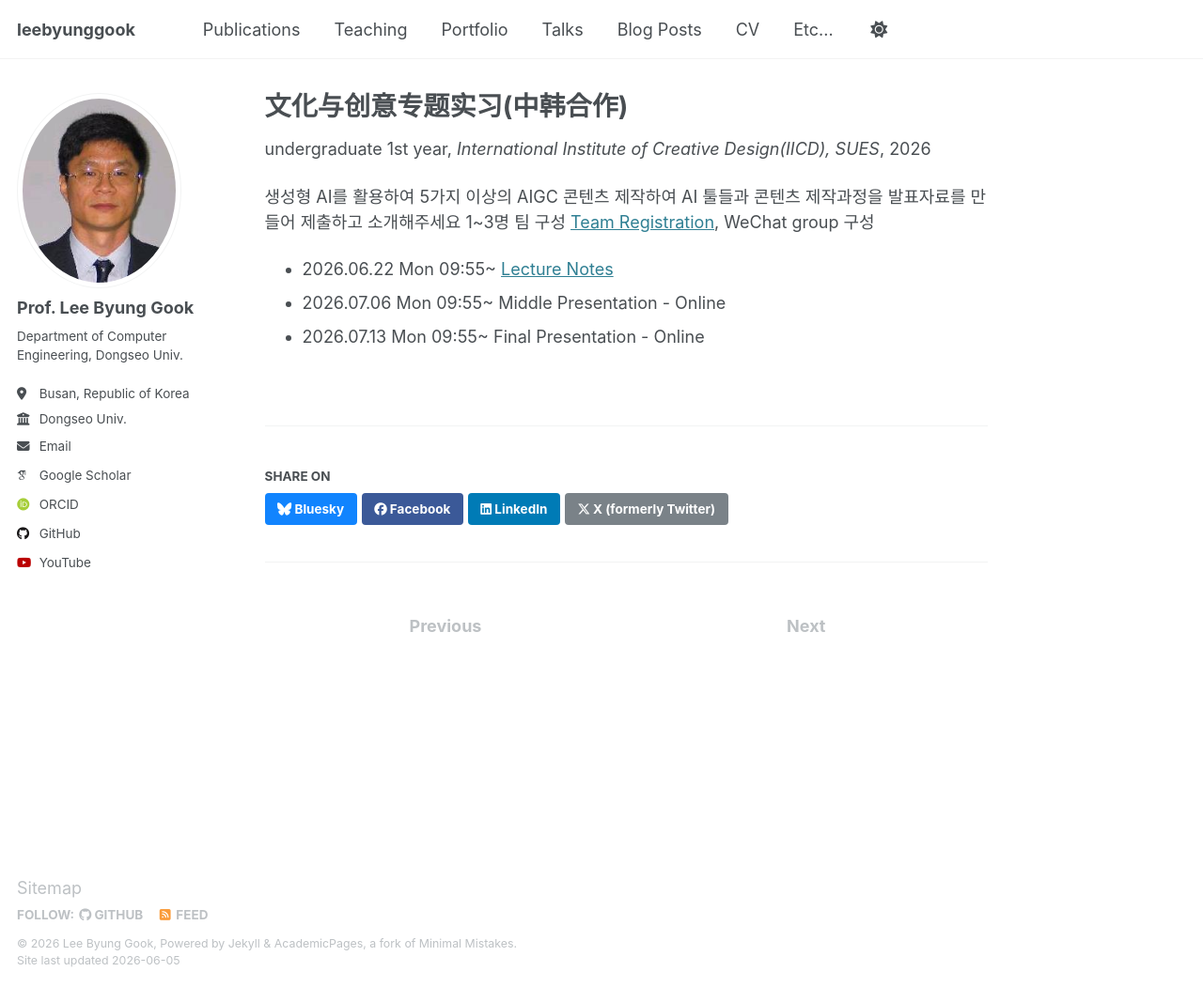
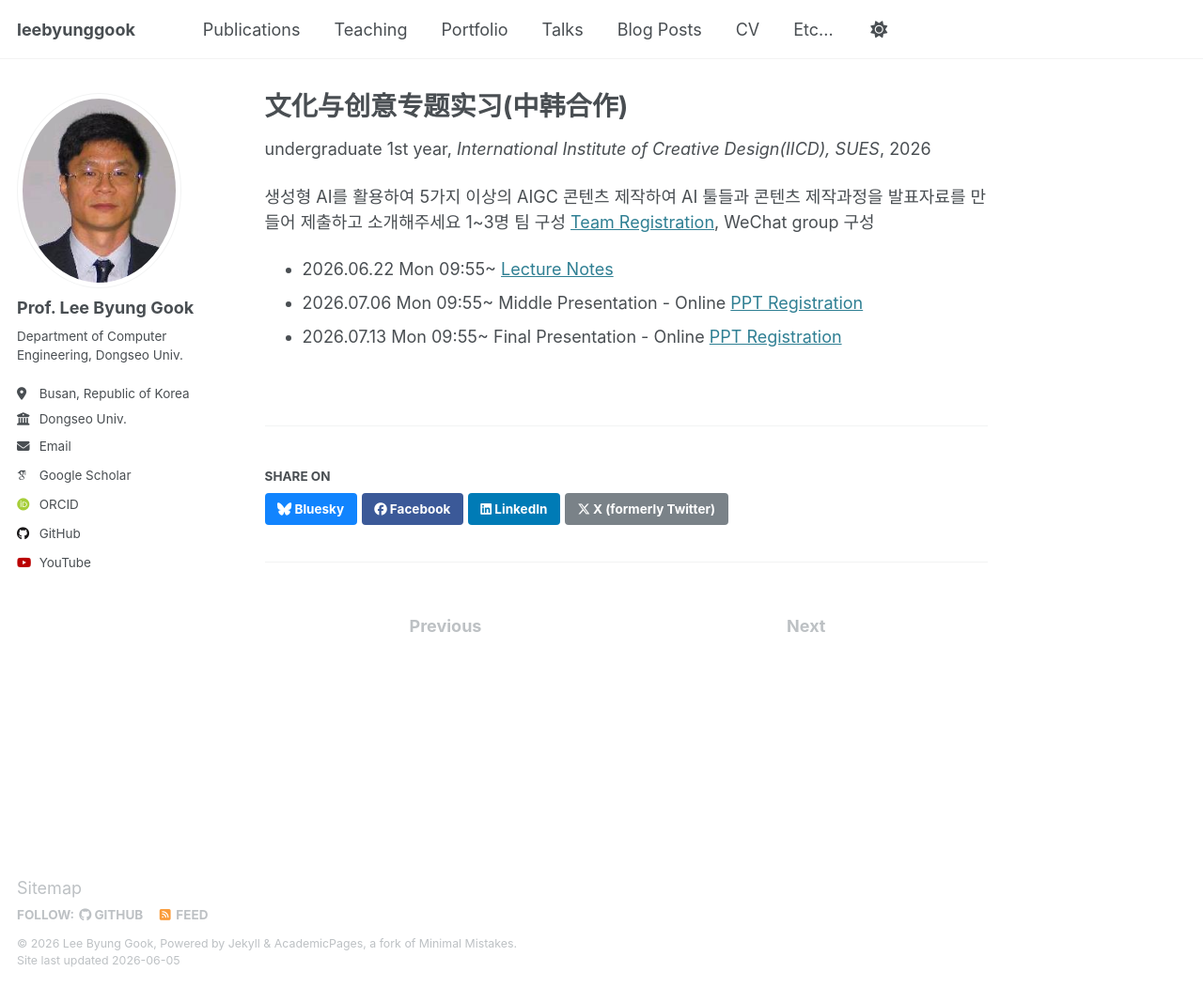
Before and after one commit to leebyunggook/leebyunggook.github.io, a Jekyll site: the page built from _teaching/2026-spring-teaching-8.md, in a window 1280 px wide and 1051 px high. Shown: the whole window at 94% size. Built offline with Jekyll 4.4.1, drawn with Linux system fonts in a browser that asks for light colours; some web fonts are replaced.

Commit message:
Update 2026-spring-teaching-8.md

```diff
--- a/_teaching/2026-spring-teaching-8.md
+++ b/_teaching/2026-spring-teaching-8.md
@@ -10,7 +10,7 @@ location: "Shanghai, China"
 
 생성형 AI를 활용하여 5가지 이상의 AIGC 콘텐츠 제작하여
 AI 툴들과 콘텐츠 제작과정을 발표자료를 만들어 제출하고 소개해주세요
-1~3명 팀 구성 [Team Registration](https://leebyunggook.github.io/), WeChat group 구성
+1~3명 팀 구성 [Team Registration](https://f.kdocs.cn/g/Ie1D8lFn/), WeChat group 구성
 * 2026.06.22 Mon 09:55~ [Lecture Notes](https://leebyunggook.github.io/)
-* 2026.07.06 Mon 09:55~ Middle Presentation - Online
-* 2026.07.13 Mon 09:55~ Final Presentation - Online
+* 2026.07.06 Mon 09:55~ Middle Presentation - Online [PPT Registration](https://f.kdocs.cn/g/Ie1D8lFn/)
+* 2026.07.13 Mon 09:55~ Final Presentation - Online [PPT Registration](https://f.kdocs.cn/g/Ie1D8lFn/)
```
